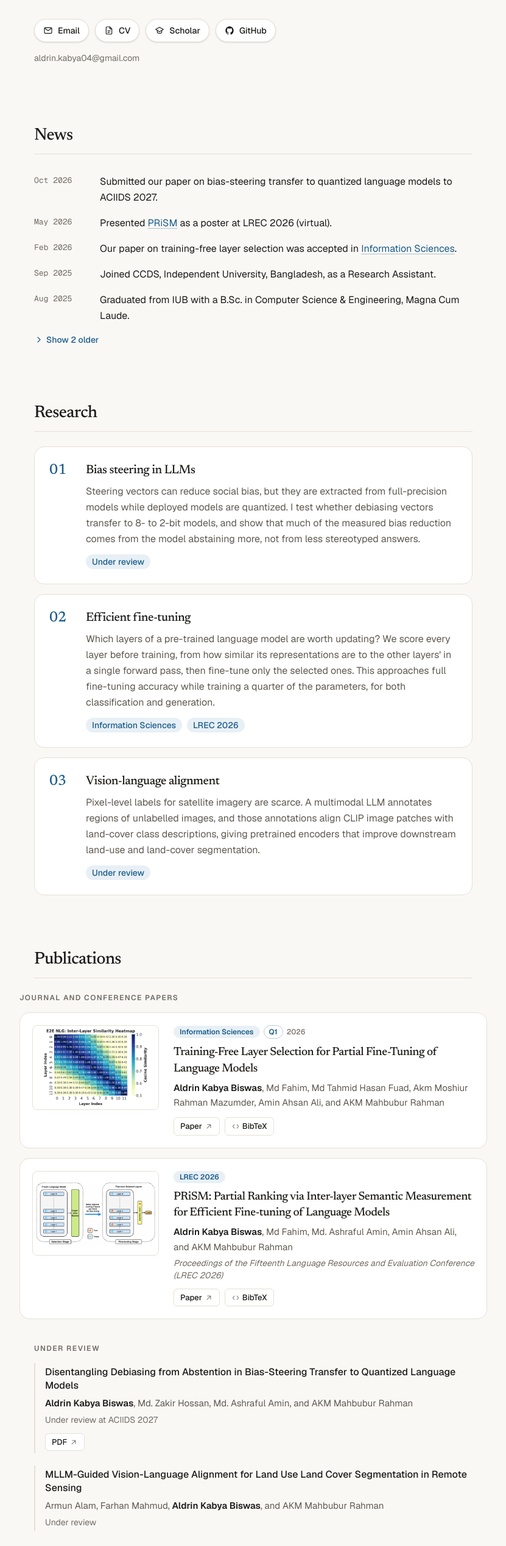
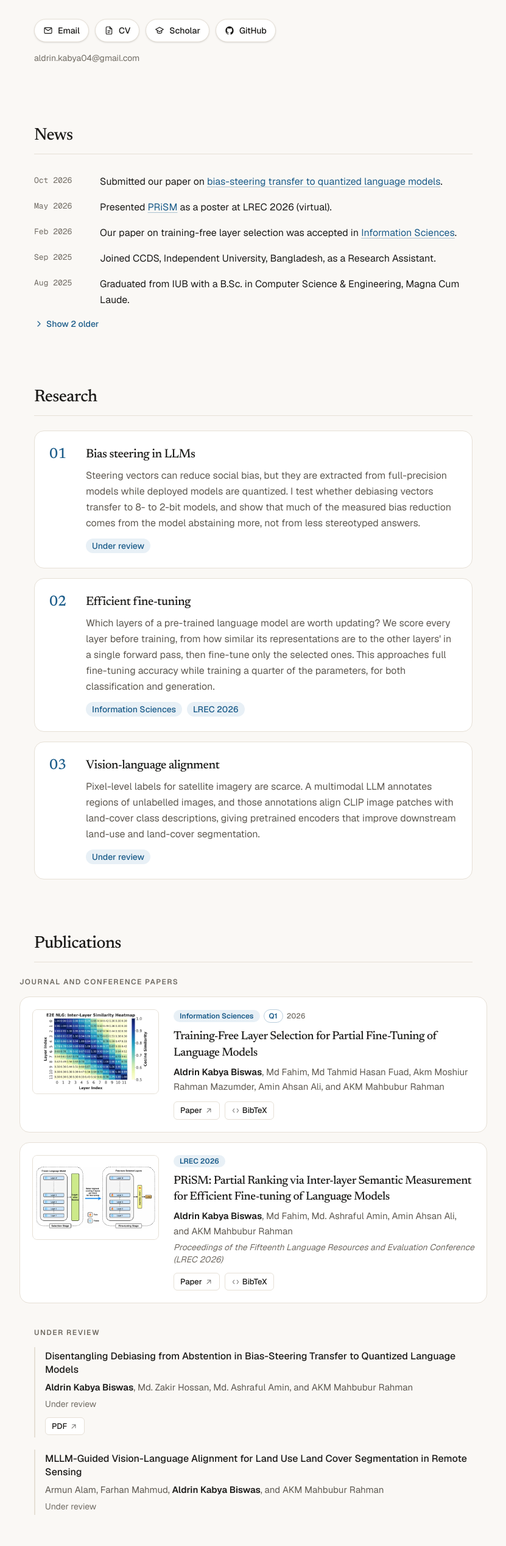
Before and after one commit to aldrinkabya/aldrinkabya.github.io, a Next.js app: page / in a window 1280 px wide. Shown: the part 616-3151 px from the top of the page at 61% size, without its empty margins (224-1055 px from the left). Built offline with nearby package versions, Linux system fonts and the light colour scheme.

Commit message:
Post the revised bias-steering paper and stop naming its venue

```diff
--- a/src/content/news.ts
+++ b/src/content/news.ts
@@ -7,7 +7,9 @@ export const news: NewsItem[] = [
   {
     date: "2026-10",
     text: [
-      "Submitted our paper on bias-steering transfer to quantized language models to ACIIDS 2027.",
+      "Submitted our paper on ",
+      { text: "bias-steering transfer to quantized language models", href: "#bias-steering-quant" },
+      ".",
     ],
   },
   {
--- a/src/content/publications.ts
+++ b/src/content/publications.ts
@@ -74,8 +74,8 @@ export const publications: Publication[] = [
       { name: "Md. Ashraful Amin" },
       { name: "AKM Mahbubur Rahman" },
     ],
-    venue: "Under review at ACIIDS 2027",
-    venueShort: "Under review · ACIIDS 2027",
+    venue: "Under review",
+    venueShort: "Under review",
     year: 2026,
     status: "under-review",
     pdf: "/papers/Disentangling_Debiasing_from_Abstention_in_Bias_Steering_Transfer_to_Quantized_Language_Models.pdf",
```
Also changed, not shown: 1 other file (tests, documents, lock files or other folders).
